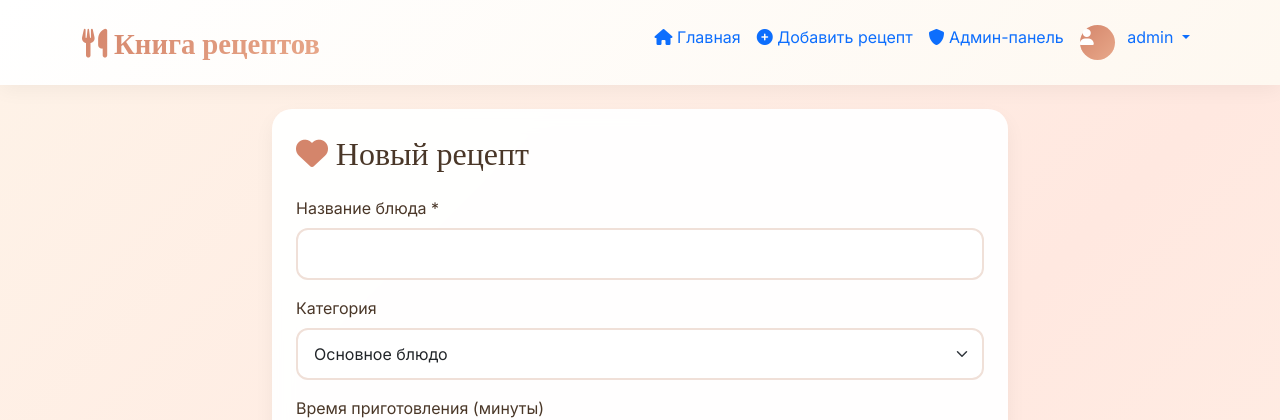
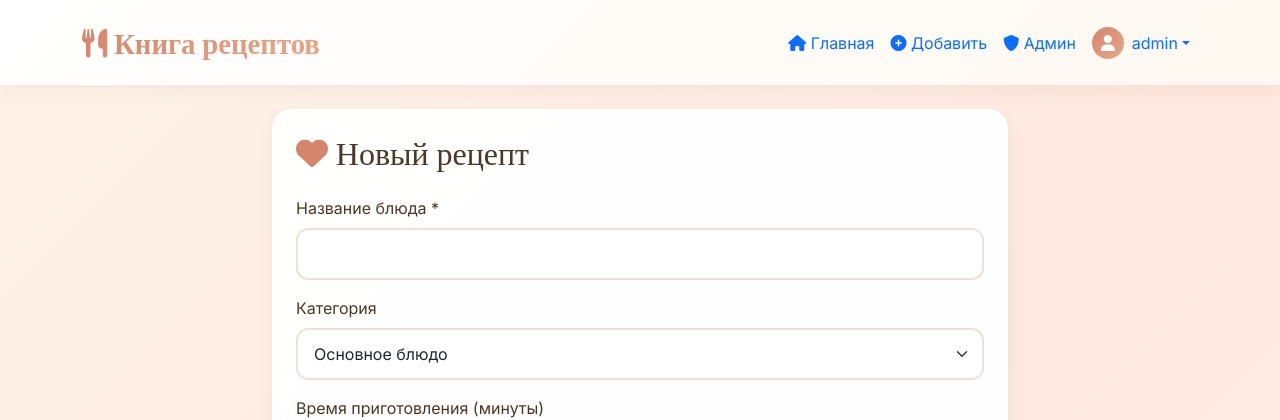
Before and after one commit to Huylo219/recipe, a Flask app: page /add in a window 1280 px wide. Shown: the top 420 px of the page. Run offline with Flask 3, Linux system fonts and the light colour scheme; a user stored in the database is signed in.

Commit message:
Update base.html

```diff
--- a/templates/base.html
+++ b/templates/base.html
@@ -8,7 +8,6 @@
     <link rel="stylesheet" href="https://cdnjs.cloudflare.com/ajax/libs/font-awesome/6.0.0/css/all.min.css">
     <link href="https://fonts.googleapis.com/css2?family=Playfair+Display:wght@400;500;600;700&family=Inter:wght@300;400;500;600&display=swap" rel="stylesheet">
     <style>
-        /* (Стили остаются те же, что и в предыдущей версии) */
         * {
             margin: 0;
             padding: 0;
@@ -37,6 +36,34 @@
             -webkit-background-clip: text;
             -webkit-text-fill-color: transparent;
             background-clip: text;
+        }
+
+        /* Стили для аватара в навигации */
+        .nav-avatar {
+            width: 32px;
+            height: 32px;
+            border-radius: 50%;
+            object-fit: cover;
+            margin-right: 8px;
+            vertical-align: middle;
+            border: 2px solid #e8a88a;
+        }
+
+        .nav-avatar-placeholder {
+            width: 32px;
+            height: 32px;
+            border-radius: 50%;
+            background: linear-gradient(135deg, #d4856b 0%, #e8a88a 100%);
+            display: inline-flex;
+            align-items: center;
+            justify-content: center;
+            margin-right: 8px;
+            vertical-align: middle;
+        }
+
+        .nav-avatar-placeholder i {
+            font-size: 16px;
+            color: white;
         }
 
         .card {
@@ -210,15 +237,8 @@
             transform: translateY(-2px);
         }
 
-        .user-avatar {
-            width: 35px;
-            height: 35px;
-            border-radius: 50%;
-            background: linear-gradient(135deg, #d4856b 0%, #e8a88a 100%);
-            display: inline-flex;
-            align-items: center;
-            justify-content: center;
-            color: white;
+        .dropdown-item i {
+            width: 20px;
             margin-right: 8px;
         }
     </style>
@@ -234,7 +254,7 @@
                 <span class="navbar-toggler-icon"></span>
             </button>
             <div class="collapse navbar-collapse" id="navbarNav">
-                <ul class="navbar-nav ms-auto">
+                <ul class="navbar-nav ms-auto align-items-center">
                     <li class="nav-item">
                         <a class="nav-link" href="{{ url_for('index') }}">
                             <i class="fas fa-home"></i> Главная
@@ -243,24 +263,35 @@
                     {% if current_user.is_authenticated %}
                         <li class="nav-item">
                             <a class="nav-link" href="{{ url_for('add_recipe') }}">
-                                <i class="fas fa-plus-circle"></i> Добавить рецепт
+                                <i class="fas fa-plus-circle"></i> Добавить
                             </a>
                         </li>
                         {% if current_user.is_admin %}
                             <li class="nav-item">
                                 <a class="nav-link" href="{{ url_for('admin_panel') }}">
-                                    <i class="fas fa-shield-alt"></i> Админ-панель
+                                    <i class="fas fa-shield-alt"></i> Админ
                                 </a>
                             </li>
                         {% endif %}
                         <li class="nav-item dropdown">
-                            <a class="nav-link dropdown-toggle" href="#" id="navbarDropdown" role="button" data-bs-toggle="dropdown">
-                                <div class="user-avatar d-inline-block">
-                                    <i class="fas fa-user"></i>
-                                </div>
-                                {{ current_user.username }}
+                            <a class="nav-link dropdown-toggle d-flex align-items-center" href="#" role="button" data-bs-toggle="dropdown">
+                                {% if current_user.avatar %}
+                                    <img src="{{ url_for('uploaded_file', filename=current_user.avatar) }}" class="nav-avatar" alt="avatar">
+                                {% else %}
+                                    <div class="nav-avatar-placeholder">
+                                        <i class="fas fa-user"></i>
+                                    </div>
+                                {% endif %}
+                                <span>{{ current_user.username }}</span>
                             </a>
-                            <ul class="dropdown-menu">
+                            <ul class="dropdown-menu dropdown-menu-end">
+                                <li><a class="dropdown-item" href="{{ url_for('view_profile', username=current_user.username) }}">
+                                    <i class="fas fa-user-circle"></i> Мой профиль
+                                </a></li>
+                                <li><a class="dropdown-item" href="{{ url_for('edit_profile') }}">
+                                    <i class="fas fa-edit"></i> Редактировать профиль
+                                </a></li>
+                                <li><hr class="dropdown-divider"></li>
                                 <li><a class="dropdown-item" href="{{ url_for('logout') }}">
                                     <i class="fas fa-sign-out-alt"></i> Выйти
                                 </a></li>
```
